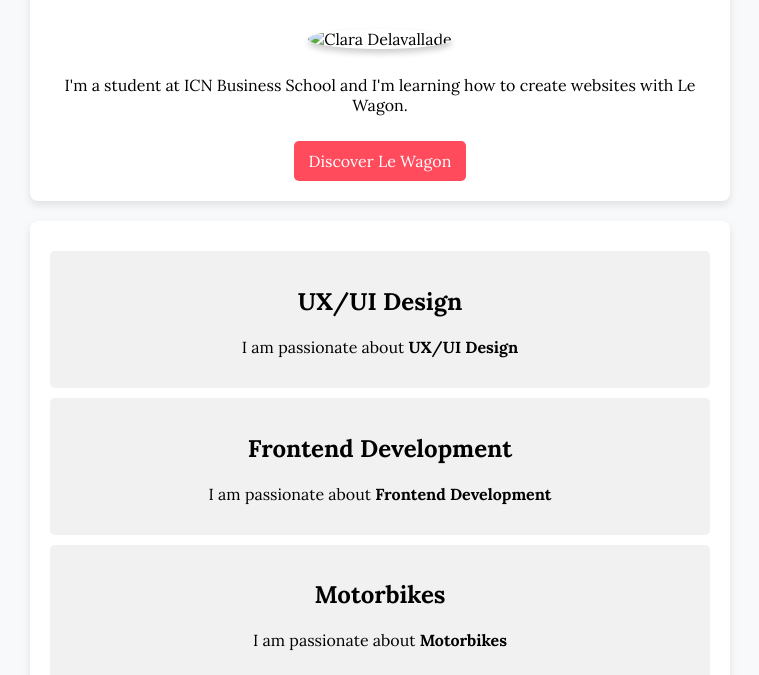
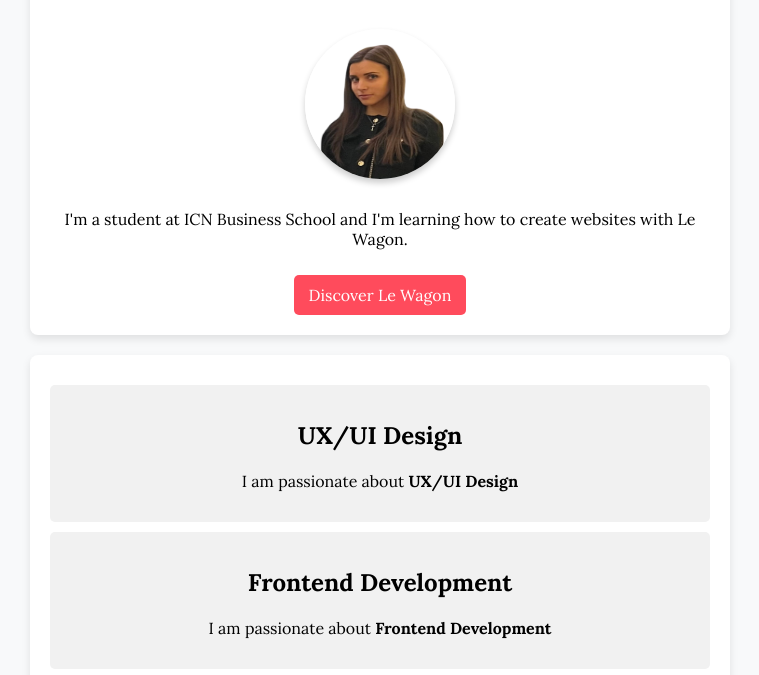
Before and after one commit to Claradel1401/my-profile, a plain HTML site: page index.html in a window 1280 px wide. Shown: the part 125-800 px from the top of the page, without its empty margins (260-1019 px from the left). Drawn offline with Linux system fonts and the light colour scheme.

Commit message:
Update index.html

```diff
--- a/index.html
+++ b/index.html
@@ -25,7 +25,7 @@
 
         <div class="card-white">
             <h1>Hello, I'm Clara 💅</h1>
-            <img class="profile-pic" src="images/profile.jpg" alt="Clara Delavallade">
+            <img class="profile-pic" src="profile.jpg" alt="Clara Delavallade">
             <p>I'm a student at ICN Business School and I'm learning how to create websites with Le Wagon.</p>
             <a class="btn" href="https://lewagon.com" target="_blank">Discover Le Wagon</a>
         </div>
```
